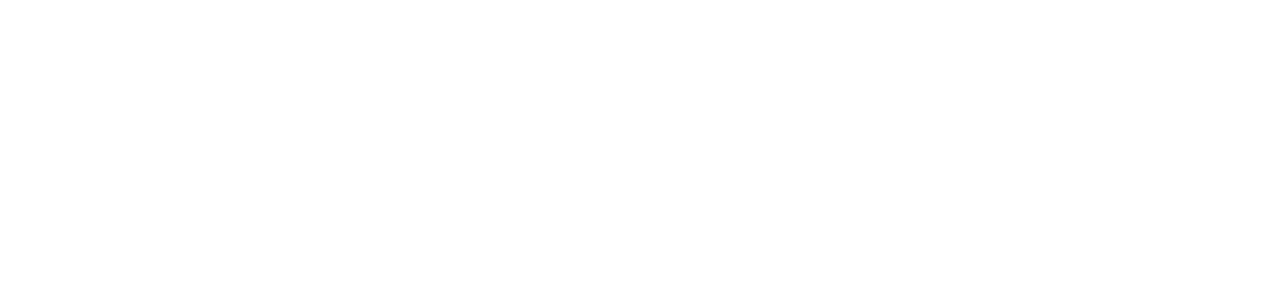
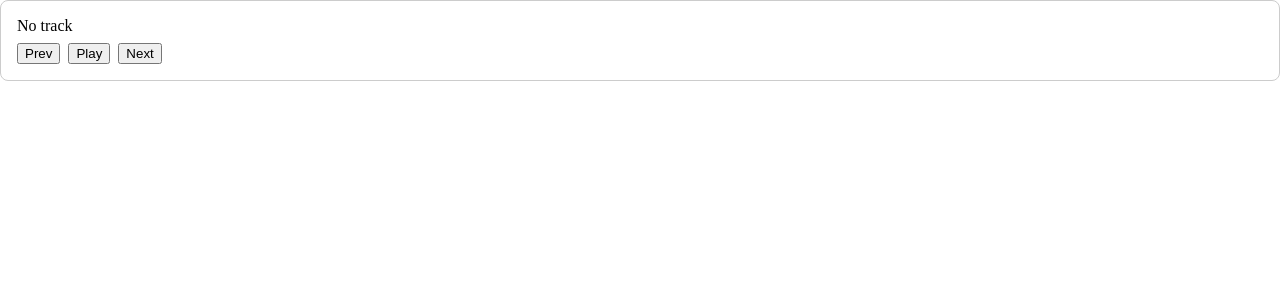
Before and after one commit to espemales/mp3-player, a React (Vite) app: page / in a window 1280 px wide. Shown: the top 300 px of the page. Built offline with nearby package versions, Linux system fonts and the light colour scheme.

Commit message:
feat: add basic audio playback engine

```diff
--- a/src/App.tsx
+++ b/src/App.tsx
@@ -1,5 +1,14 @@
+import { usePlaylist } from './hooks/usePlaylist';
+import { MiniPlayer } from './components/MiniPlayer';
+
 function App() {
-  return <div />;
+  const playlist = usePlaylist();
+
+  return (
+    <div>
+      <MiniPlayer playlist={playlist} />
+    </div>
+  );
 }
 
 export default App;
--- /dev/null
+++ b/src/audio/AudioEngine.ts
@@ -0,0 +1,28 @@
+import { Track } from '../types';
+
+class AudioEngine {
+  private audio = new Audio();
+
+  play(): void {
+    this.audio.play();
+  }
+
+  pause(): void {
+    this.audio.pause();
+  }
+
+  loadTrack(track: Track): void {
+    this.audio.src = track.path;
+    this.audio.play();
+  }
+
+  setVolume(vol: number): void {
+    this.audio.volume = vol;
+  }
+
+  onEnded(cb: () => void): void {
+    this.audio.onended = cb;
+  }
+}
+
+export const audioEngine = new AudioEngine();
--- /dev/null
+++ b/src/components/MiniPlayer.tsx
@@ -0,0 +1,24 @@
+import { UsePlaylist } from '../hooks/usePlaylist';
+
+interface MiniPlayerProps {
+  playlist: UsePlaylist;
+}
+
+export function MiniPlayer({ playlist }: MiniPlayerProps) {
+  const { currentTrack, isPlaying, play, pause, next, prev } = playlist;
+
+  return (
+    <div style={{ padding: '16px', border: '1px solid #ccc', borderRadius: '8px' }}>
+      <div style={{ marginBottom: '8px' }}>
+        {currentTrack?.name || 'No track'}
+      </div>
+      <div style={{ display: 'flex', gap: '8px' }}>
+        <button onClick={prev}>Prev</button>
+        <button onClick={isPlaying ? pause : play}>
+          {isPlaying ? 'Pause' : 'Play'}
+        </button>
+        <button onClick={next}>Next</button>
+      </div>
+    </div>
+  );
+}
--- /dev/null
+++ b/src/hooks/usePlaylist.ts
@@ -0,0 +1,66 @@
+import { useState, useEffect, useCallback } from 'react';
+import { Track } from '../types';
+import { audioEngine } from '../audio/AudioEngine';
+
+export interface UsePlaylist {
+  tracks: Track[];
+  currentIndex: number;
+  isPlaying: boolean;
+  currentTrack: Track | null;
+  play: () => void;
+  pause: () => void;
+  next: () => void;
+  prev: () => void;
+}
+
+export function usePlaylist(): UsePlaylist {
+  const [tracks] = useState<Track[]>([]);
+  const [currentIndex, setCurrentIndex] = useState(0);
+  const [isPlaying, setIsPlaying] = useState(false);
+
+  const currentTrack = tracks.length > 0 ? tracks[currentIndex] ?? null : null;
+
+  const play = useCallback(() => {
+    audioEngine.play();
+    setIsPlaying(true);
+  }, []);
+
+  const pause = useCallback(() => {
+    audioEngine.pause();
+    setIsPlaying(false);
+  }, []);
+
+  const next = useCallback(() => {
+    if (tracks.length === 0) return;
+    setCurrentIndex((prev) => (prev + 1) % tracks.length);
+  }, [tracks.length]);
+
+  const prev = useCallback(() => {
+    if (tracks.length === 0) return;
+    setCurrentIndex((prev) => (prev - 1 + tracks.length) % tracks.length);
+  }, [tracks.length]);
+
+  useEffect(() => {
+    if (currentTrack) {
+      audioEngine.loadTrack(currentTrack);
+      setIsPlaying(true);
+    }
+  }, [currentTrack]);
+
+  useEffect(() => {
+    audioEngine.onEnded(() => {
+      next();
+    });
+  }, [next]);
+
+  return {
+    tracks,
+    currentIndex,
+    isPlaying,
+    currentTrack,
+    play,
+    pause,
+    next,
+    prev,
+  };
+}
--- /dev/null
+++ b/src/types/index.ts
@@ -0,0 +1,4 @@
+export interface Track {
+  path: string;
+  name: string;
+}
```
